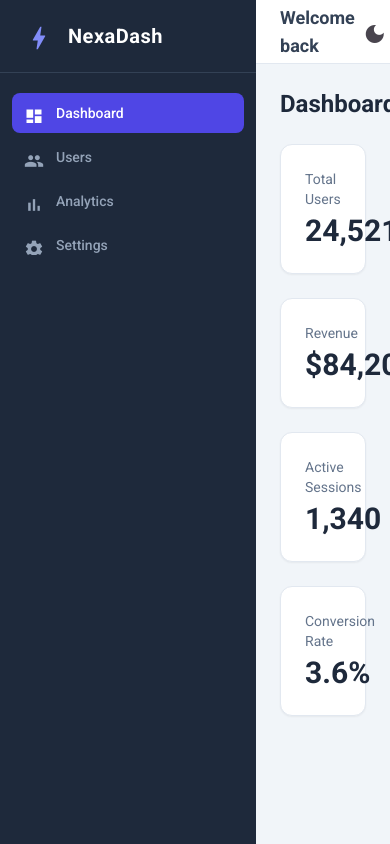
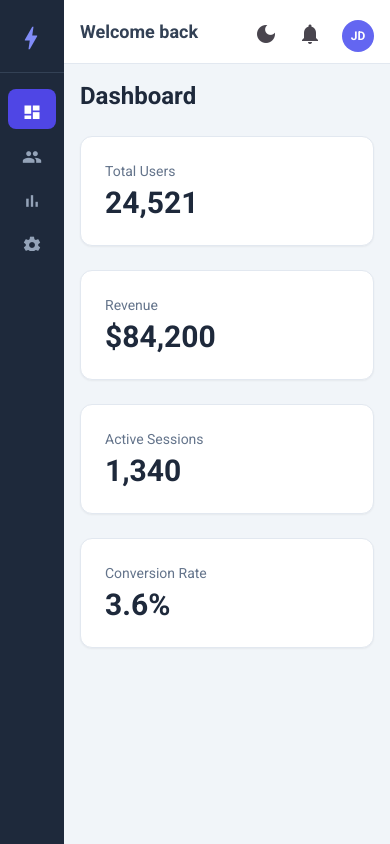
Before and after one commit to Ahmed-Manai/nexadash, an Angular app: page /dashboard in a window 390 px wide. Built offline with nearby package versions, Linux system fonts and the light colour scheme.

Commit message:
fix: collapse sidebar to an icon rail on small screens

```diff
--- a/src/app/layout/shell/shell.scss
+++ b/src/app/layout/shell/shell.scss
@@ -9,6 +9,6 @@
 
   &__content {
     // Scrollable content area — features render here
-    @apply flex-1 overflow-y-auto p-6 bg-slate-100 dark:bg-slate-900;
+    @apply flex-1 overflow-y-auto p-4 md:p-6 bg-slate-100 dark:bg-slate-900;
   }
 }
--- a/src/app/layout/sidebar/sidebar.scss
+++ b/src/app/layout/sidebar/sidebar.scss
@@ -1,11 +1,14 @@
 // BEM naming convention: Block__Element--Modifier
 // Block = sidebar, Elements = brand/nav/nav-item etc., Modifiers = active
 
+// Below the md breakpoint the sidebar collapses to an icon rail (labels hidden, tooltips still
+// name each link) so the content area keeps enough width on phones.
 .sidebar {
-  @apply flex flex-col w-64 h-full bg-slate-800 text-slate-300 flex-shrink-0;
+  @apply flex flex-col w-16 md:w-64 h-full bg-slate-800 text-slate-300 flex-shrink-0;
 
   &__brand {
-    @apply flex items-center gap-3 px-6 py-5 border-b border-slate-700;
+    @apply flex items-center justify-center md:justify-start gap-3 px-3 md:px-6 py-5
+           border-b border-slate-700;
 
     .mat-icon {
       @apply text-indigo-400 text-3xl w-8 h-8;
@@ -13,15 +16,16 @@
   }
 
   &__logo-text {
-    @apply text-white font-bold text-xl tracking-wide;
+    @apply hidden md:inline text-white font-bold text-xl tracking-wide;
   }
 
   &__nav {
-    @apply flex flex-col gap-1 p-3 mt-2 flex-1;
+    @apply flex flex-col gap-1 p-2 md:p-3 mt-2 flex-1;
   }
 
   &__nav-item {
-    @apply flex items-center gap-3 px-3 py-2.5 rounded-lg text-slate-400 no-underline
+    @apply flex items-center justify-center md:justify-start gap-3 px-3 py-2.5 rounded-lg
+           text-slate-400 no-underline
            transition-colors duration-150 cursor-pointer;
 
     &:hover {
@@ -44,6 +48,6 @@
   }
 
   &__nav-label {
-    @apply text-sm font-medium;
+    @apply hidden md:inline text-sm font-medium;
   }
 }
--- a/src/app/layout/topbar/topbar.scss
+++ b/src/app/layout/topbar/topbar.scss
@@ -1,5 +1,5 @@
 .topbar {
-  @apply flex items-center justify-between h-16 px-6
+  @apply flex items-center justify-between h-16 px-4 md:px-6
          bg-white dark:bg-slate-800
          border-b border-slate-200 dark:border-slate-700
          flex-shrink-0;
```
